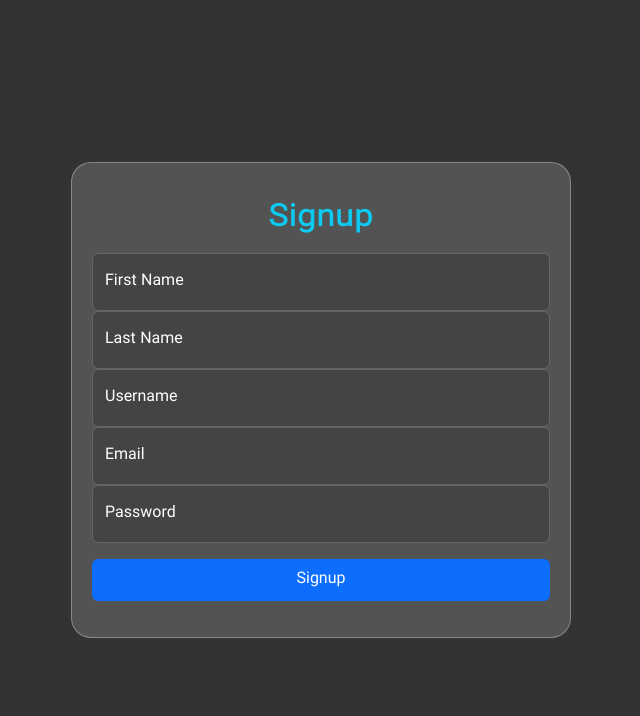
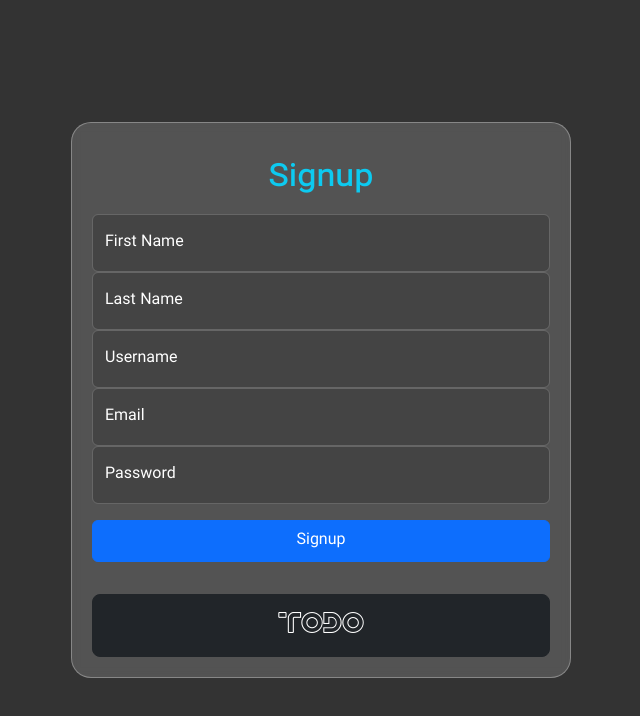
Before and after one commit to SMABF7899/todo-front-end, a React (Create React App) app: page /signup in a window 1280 px wide. Shown: the top 716 px of the page, without its empty margins (319-959 px from the left). Built offline with nearby package versions, Linux system fonts and the light colour scheme.

Commit message:
Add home button in login and signup page

```diff
--- a/src/js/Main/LoginForm.js
+++ b/src/js/Main/LoginForm.js
@@ -1,9 +1,16 @@
 import React from 'react';
 import '../../css/Form.css';
 import {useFormLogin} from '../API/formHooks';
+import {Button} from "react-bootstrap";
+import {useNavigate} from "react-router-dom";
 
 function LoginForm() {
     const {formLoginData, handleChange, handleSubmit} = useFormLogin();
+    const navigate = useNavigate();
+
+    const goToHomePage = () => {
+        navigate('/');
+    };
 
     return (
         <body className="dark-mode">
@@ -27,6 +34,9 @@ function LoginForm() {
                         <button type="submit" className="btn btn-primary w-100 py-2">Login</button>
                     </div>
                     <div id="info-message" className="" style={{width: '100%', fontSize: '16px'}}></div> {}
+                    <Button variant="dark" className="container logo-font btn-lg mt-3" onClick={goToHomePage}>
+                        TODO
+                    </Button>
                 </form>
             </div>
         </div>
--- a/src/js/Main/SignupForm.js
+++ b/src/js/Main/SignupForm.js
@@ -1,9 +1,16 @@
 import React from 'react';
 import {useFormSignup} from '../API/formHooks';
 import '../../css/Form.css'
+import {Button} from "react-bootstrap";
+import {useNavigate} from "react-router-dom";
 
 function SignupForm() {
     const {formSignupData, handleChange, handleSubmit} = useFormSignup();
+    const navigate = useNavigate();
+
+    const goToHomePage = () => {
+        navigate('/');
+    };
 
     return (
         <body className="dark-mode">
@@ -42,6 +49,9 @@ function SignupForm() {
                         <button type="submit" className="btn btn-primary w-100 py-2">Signup</button>
                     </div>
                     <div id="info-message" className="" style={{width: '100%', fontSize: '16px'}}></div> {}
+                    <Button variant="dark" className="container logo-font btn-lg mt-3" onClick={goToHomePage}>
+                        TODO
+                    </Button>
                 </form>
             </div>
         </div>
```
